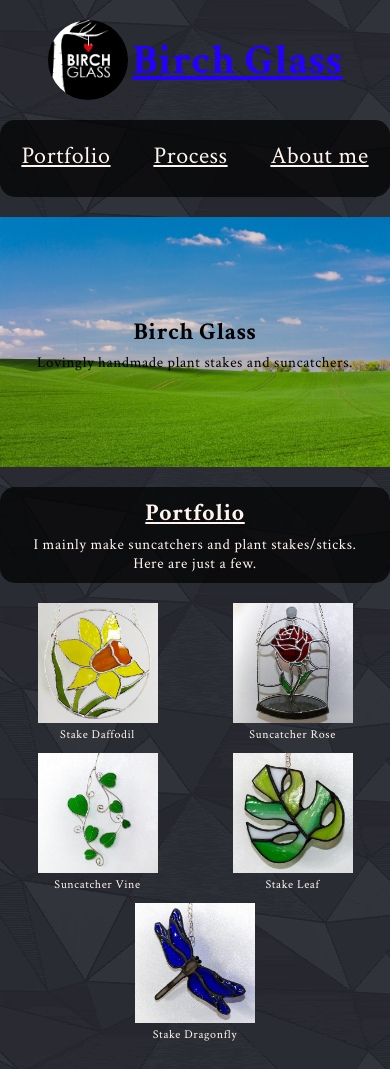
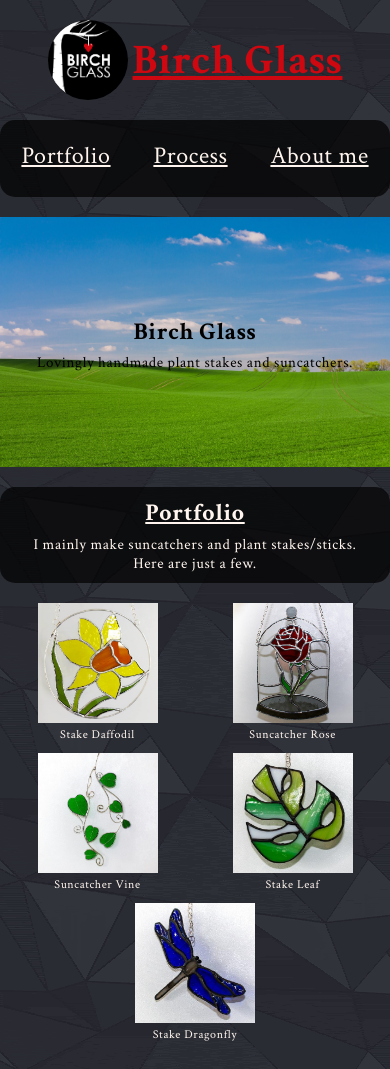
Before and after one commit to foley179/Birch-Glass, a plain HTML site: page index.html in a window 390 px wide. Shown: the top 1069 px of the page. Drawn offline with Linux system fonts and the light colour scheme.

Commit message:
reset header/link color

```diff
--- a/Resources/CSS/style.css
+++ b/Resources/CSS/style.css
@@ -200,9 +200,6 @@ size is smaller (laptop, tablet, mobile) */
     .port-box p {
         margin-top: 0;
     }
-    .header, .about-me a {
-        color: rgb(38, 0, 255); /* mobile showing pink instead of red, making sure this uploads */
-    }
 }
 @media only screen and (max-width: 480px) {
     html {
```
